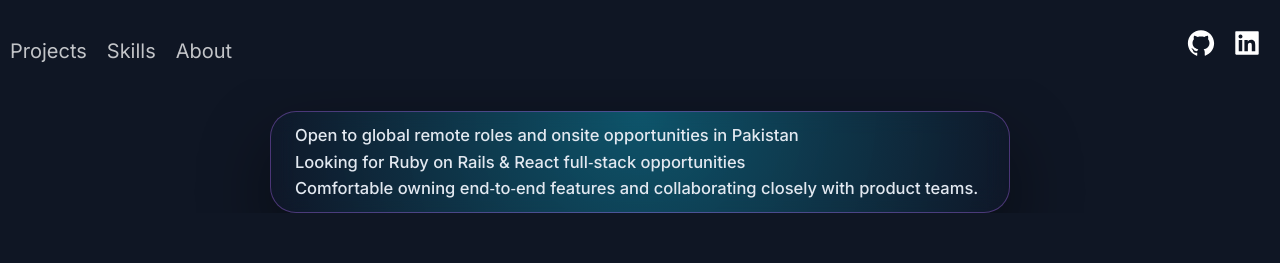
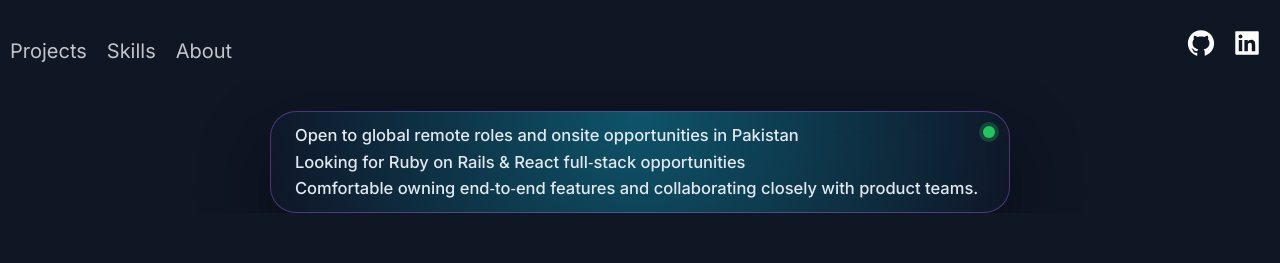
Before and after one commit to Zia-Ur-Rehman1/portfolio, a Next.js app: page / in a window 1280 px wide. Shown: the top 263 px of the page. Built offline with nearby package versions, Linux system fonts and the light colour scheme.

Commit message:
add green online-style indicator dot to hook banner

```diff
--- a/src/components/Hook/HookStyles.js
+++ b/src/components/Hook/HookStyles.js
@@ -2,6 +2,7 @@ import styled from 'styled-components';
 
 
 export const HookBanner = styled.div`
+  position: relative;
   width: 100%;
   max-width: 740px;
   padding: 1.0rem 2.4rem;
@@ -10,6 +11,18 @@ export const HookBanner = styled.div`
   background: radial-gradient(circle at top, rgba(13, 202, 240, 0.35), rgba(15, 23, 42, 0.6));
   box-shadow: 0 30px 70px rgba(0, 0, 0, 0.45);
   backdrop-filter: blur(12px);
+
+  &::after {
+    content: '';
+    position: absolute;
+    top: 14px;
+    right: 14px;
+    width: 12px;
+    height: 12px;
+    border-radius: 50%;
+    background: #22c55e;
+    box-shadow: 0 0 0 4px rgba(34, 197, 94, 0.25);
+  }
 `;
 
 export const HookLabel = styled.span`
```
